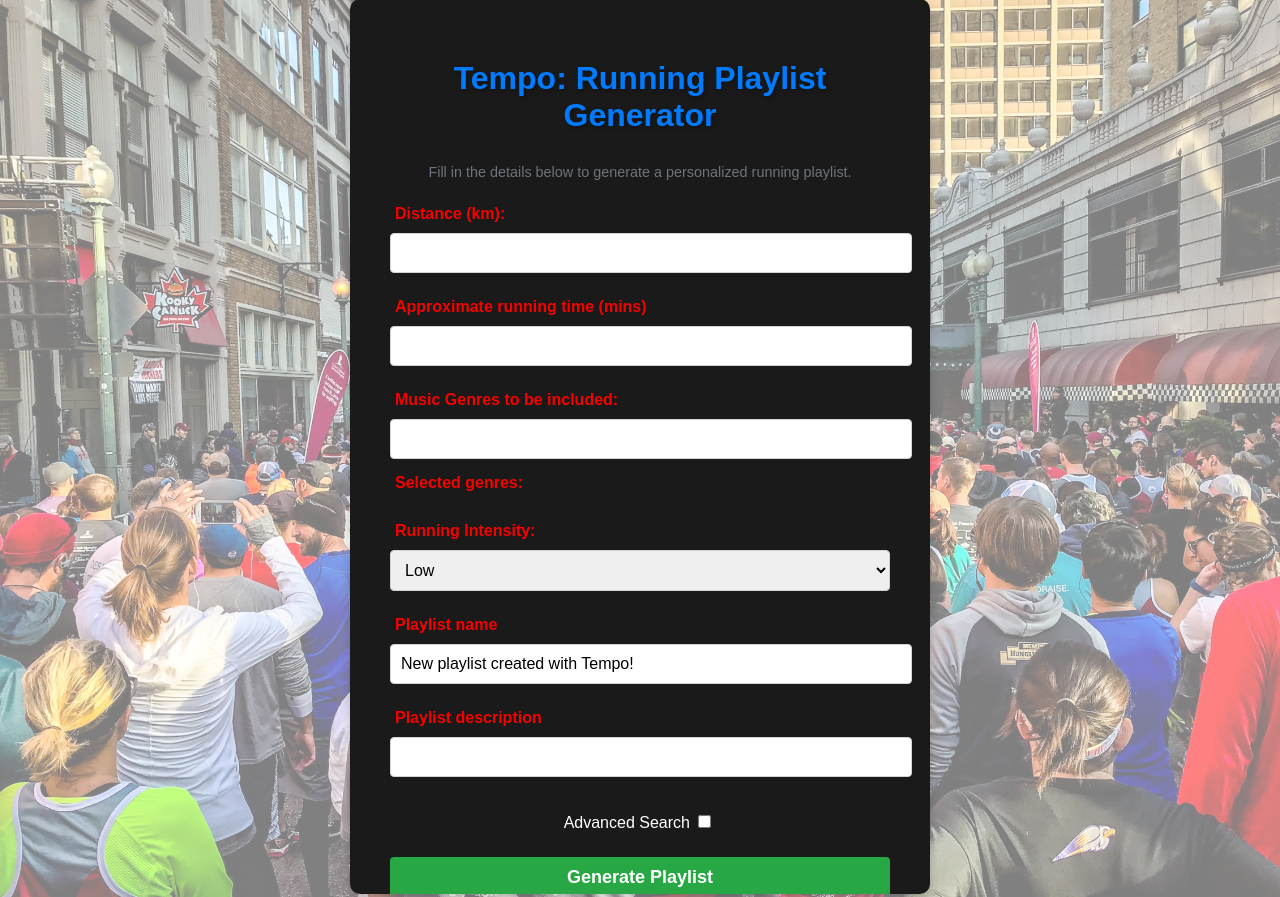
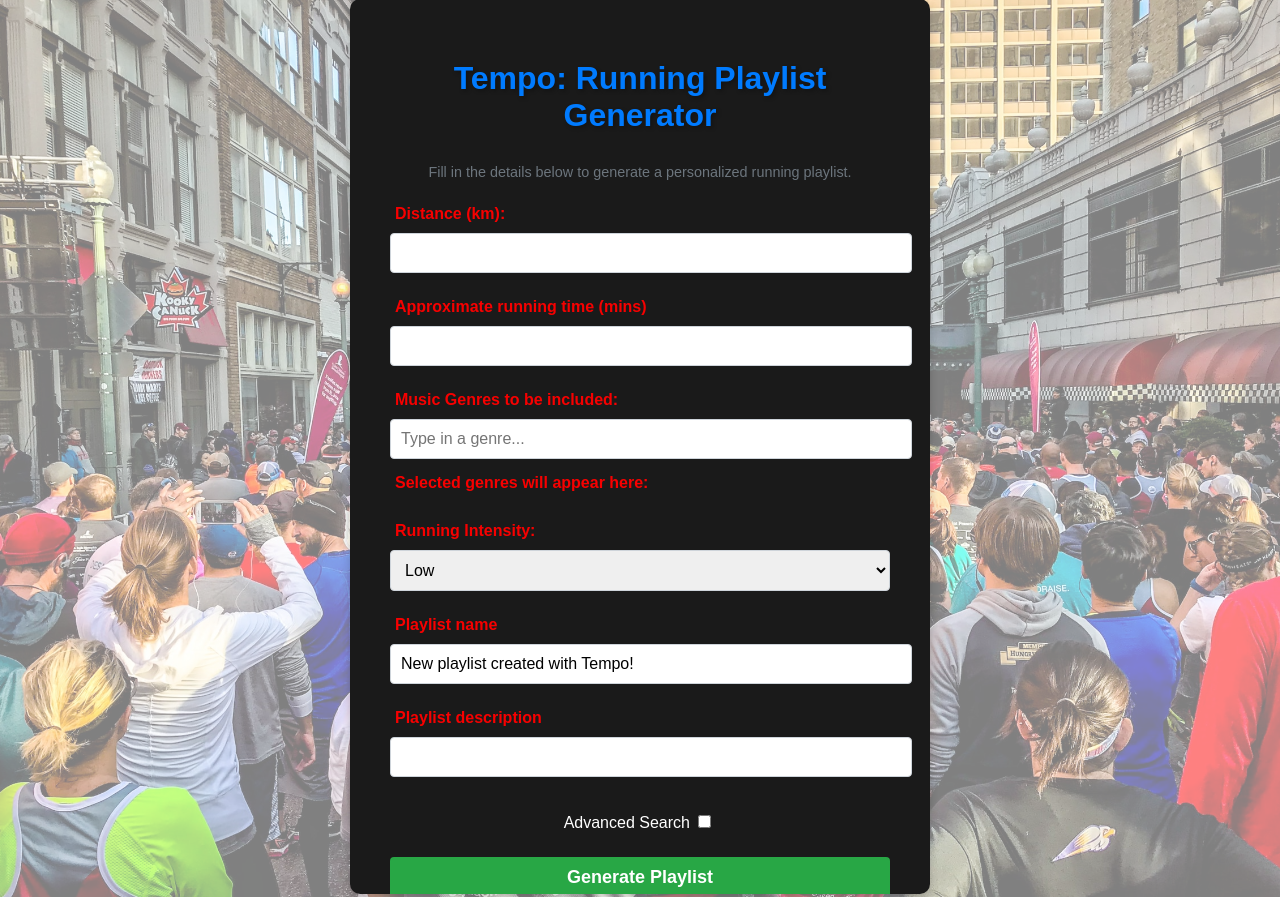
Before and after one commit to SSE-CW-Team/SSE-CW-Group-Project, a Flask app: page / in a window 1280 px wide. Shown: the part 52-949 px from the top of the page. Run offline with Flask 3, Linux system fonts and the light colour scheme.

Commit message:
Added placeholder

```diff
--- a/api/static/scripts/functions.js
+++ b/api/static/scripts/functions.js
@@ -31,6 +31,8 @@ function updateLikedSongsValue() {
 }
 // Function to add selected option to the list
 function addToSelectedList() {
+  var genres_text = document.getElementById("selectedGenresText");
+  genres_text.innerHTML = "Selected genres:"
   var inputElement = document.getElementById("genre");
 
   // Check if the input box is empty
--- a/api/templates/index.html
+++ b/api/templates/index.html
@@ -23,7 +23,7 @@
         </div>
         <div class="form-group">
           <label for="genre">Music Genres to be included:</label>
-          <input type="text" id="genre" name="genre" list="genreList" oninput="filterOptions()" />
+          <input type="text" id="genre" name="genre" list="genreList" oninput="filterOptions()" placeholder="Type in a genre..." />
           <datalist id="genreList">
             <option value="Acoustic"></option>
             <option value="Afrobeat"></option>
@@ -144,7 +144,7 @@
 
           <!-- Selected Options List -->
           <div id="selectedOptions">
-            <label for="selectedList">Selected genres:</label>
+            <label for="selectedList" id="selectedGenresText">Selected genres will appear here:</label>
             <ul id="selectedList"></ul>
           </div>
           {% with messages = get_flashed_messages() %}
```
